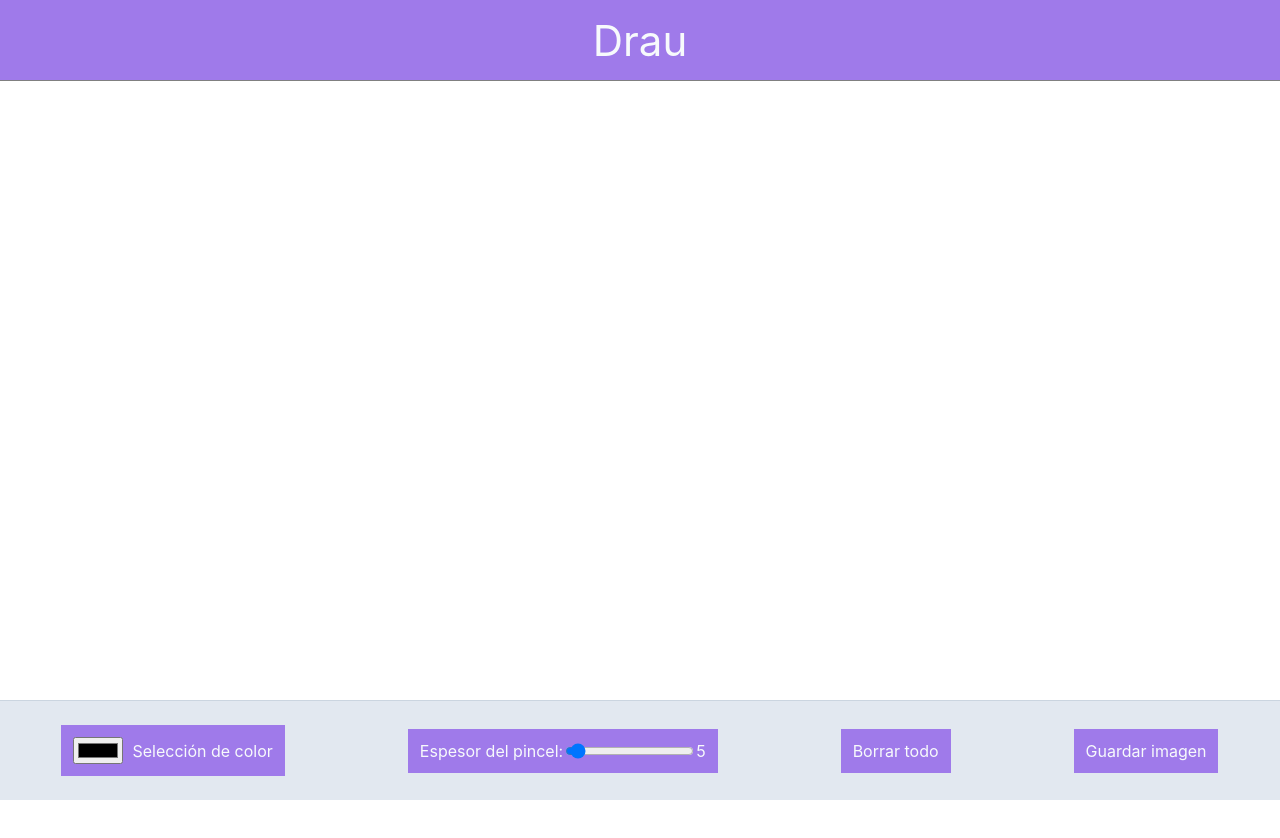
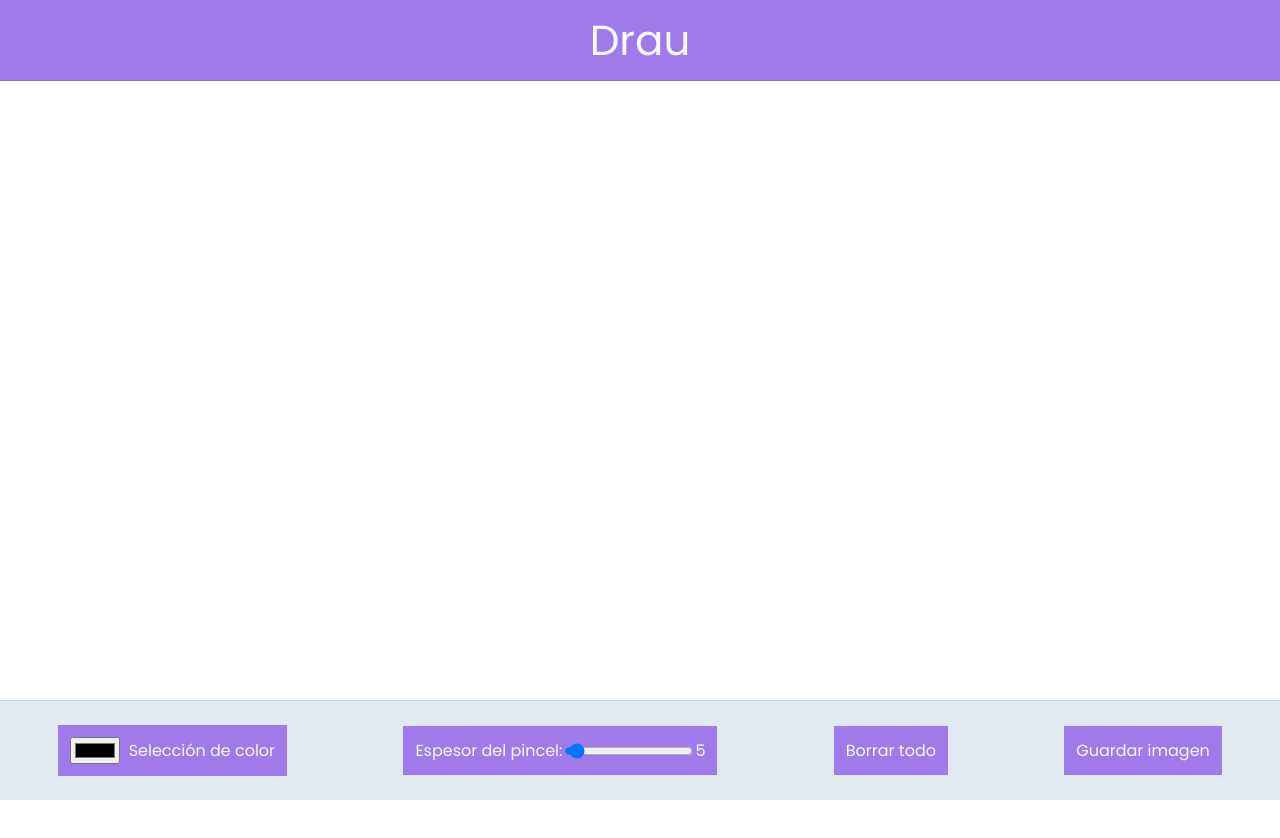
Before and after one commit to ielijose/drau, a plain HTML site: page index.html in a window 1280 px wide. Drawn offline with Linux system fonts and the light colour scheme.

Commit message:
Google Fonts

```diff
--- a/assets/css/styles.css
+++ b/assets/css/styles.css
@@ -7,8 +7,7 @@
 
 * {
   box-sizing: border-box;
-  font-family: -apple-system, BlinkMacSystemFont, 'Segoe UI', Roboto, Oxygen, Ubuntu, Cantarell, 'Open Sans',
-    'Helvetica Neue', sans-serif;
+  font-family: 'Poppins', sans-serif;
   overflow: hidden;
 }
 
--- a/index.html
+++ b/index.html
@@ -4,6 +4,8 @@
     <meta charset="UTF-8" />
     <meta name="viewport" content="width=device-width, initial-scale=1.0" />
     <title>Drau</title>
+    <link rel="preconnect" href="https://fonts.gstatic.com" />
+    <link href="//fonts.googleapis.com/css2?family=Poppins:wght@400;500;600;700&display=swap" rel="stylesheet" />
     <link rel="stylesheet" href="./assets/css/styles.css" />
   </head>
   <body>
```
